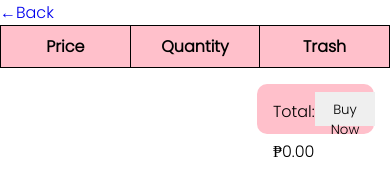
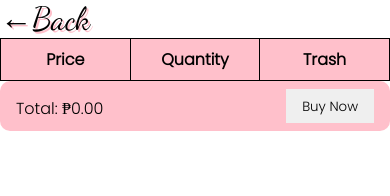
Before and after one commit to JemMadridejo/GlamShades, a plain HTML site: page HTML/cart.html in a window 390 px wide. Drawn offline with Linux system fonts and the light colour scheme; a web font is replaced by a local one.

Commit message:
Update styles.css

```diff
--- a/CSS/styles.css
+++ b/CSS/styles.css
@@ -10,6 +10,12 @@
 }
 .card-total div{
   line-height: 40px;
+}
+.back{
+  font-size: 2em;
+  color:black;
+  text-shadow: 2px 2px pink;
+  font-family: "Dancing Script";
 }
 table {
   width: 100%;
@@ -1474,4 +1480,9 @@ body {
   .location p{
     text-align: center;
   }
+  .card-total{
+    width:100%;
+    float:none;
+    margin:0;
+  }
 }
```
